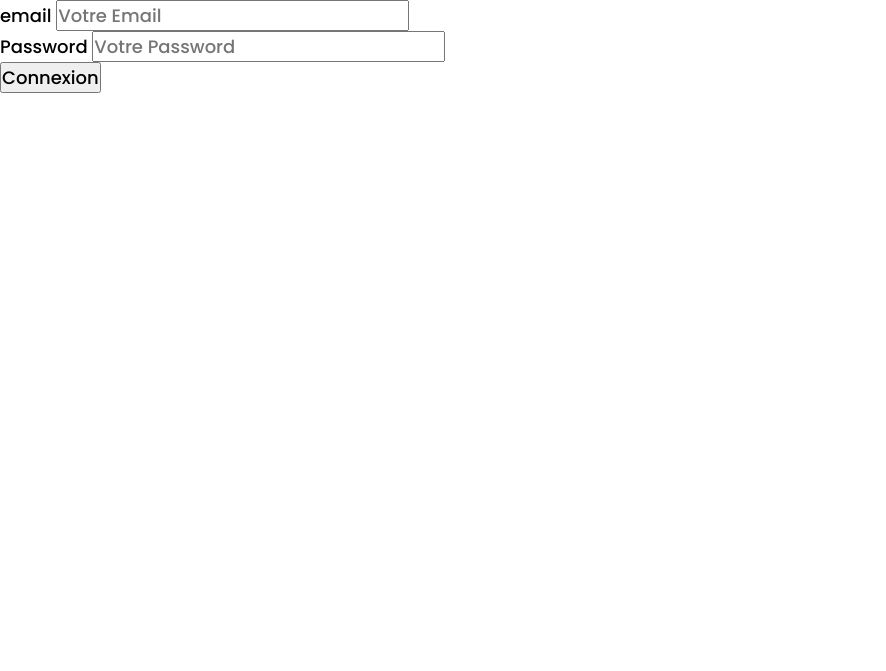
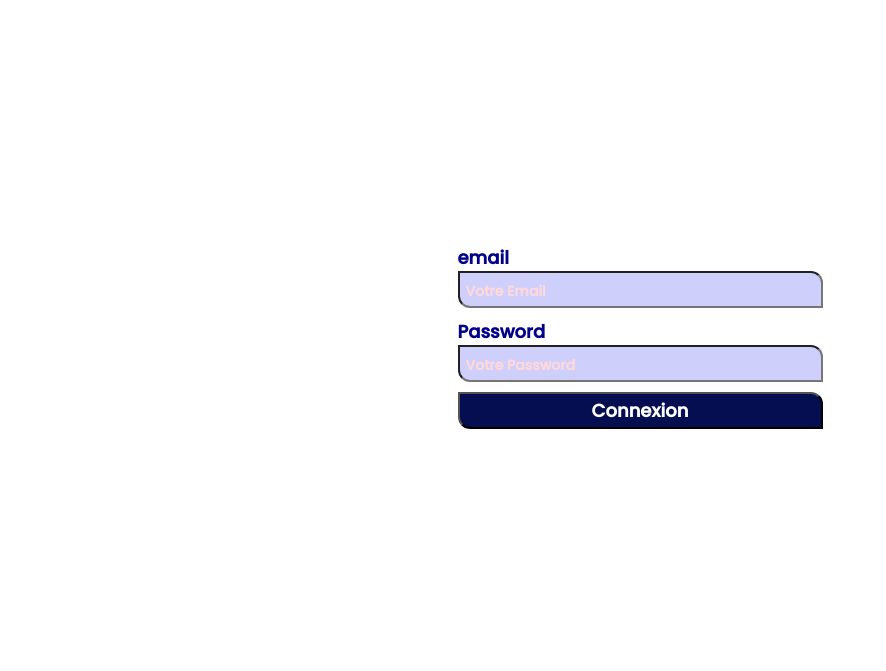
Before and after one commit to mohamed-habbaaina/runtrack3, a PHP site: page /connexion.php in a window 1280 px wide. Shown: the part 81-752 px from the top of the page, without its empty margins (0-886 px from the left). Run offline with PHP 8.4, Linux system fonts and the light colour scheme.

Commit message:
le fichier css

```diff
--- a/jour05/style.css
+++ b/jour05/style.css
@@ -9,3 +9,71 @@
     font-family: 'Poppins', sans-serif;
 
 }
+header{
+    display: flex;
+    justify-content: center;
+    align-items: center;
+    height: 8vh;
+    width: 100vw;
+    background-color: rgb(5, 14, 80);
+}
+header ul{
+    display: flex;
+    justify-content: space-around;
+    width: 80vw;
+}
+header ul li a{
+    color: white;
+    font-weight: bold;
+    transition: font-size 0.3s;
+    transition: color 0.5s;
+
+}
+header ul li a:hover{
+    color: rgb(214, 77, 77);
+    font-size: 20px;
+    border-radius: 10px;
+    padding: 3px 6px;
+}
+main{
+    height: 84vh;
+    width: 100vw;
+    display: flex;
+    justify-content: center;
+    align-items: center;
+}
+#form-register{
+
+}
+#form-register div{
+    display: flex;
+    flex-direction: column;
+    margin: 10px 0;
+
+}
+#form-register div label{
+    color: darkblue;
+    font-weight: bold;
+}
+#form-register div input{
+    padding: 3px 6px;
+    border-radius: 0 12px;
+    background-color: rgb(207, 207, 252);
+}
+#form-register div input::placeholder{
+    color: rgb(255, 217, 217);
+    font-size: 14px;
+    font-weight: bold;
+}
+#form-register div button{
+    background-color: rgb(5, 14, 80);
+    color: white;
+    font-weight: bold;
+    padding: 3px 0;
+    border-radius: 0 12px;
+    transition: color 0.5s;
+}
+#form-register div button:hover{
+    color: rgb(214, 77, 77);
+    background-color:  rgb(21, 41, 197);
+}
```
